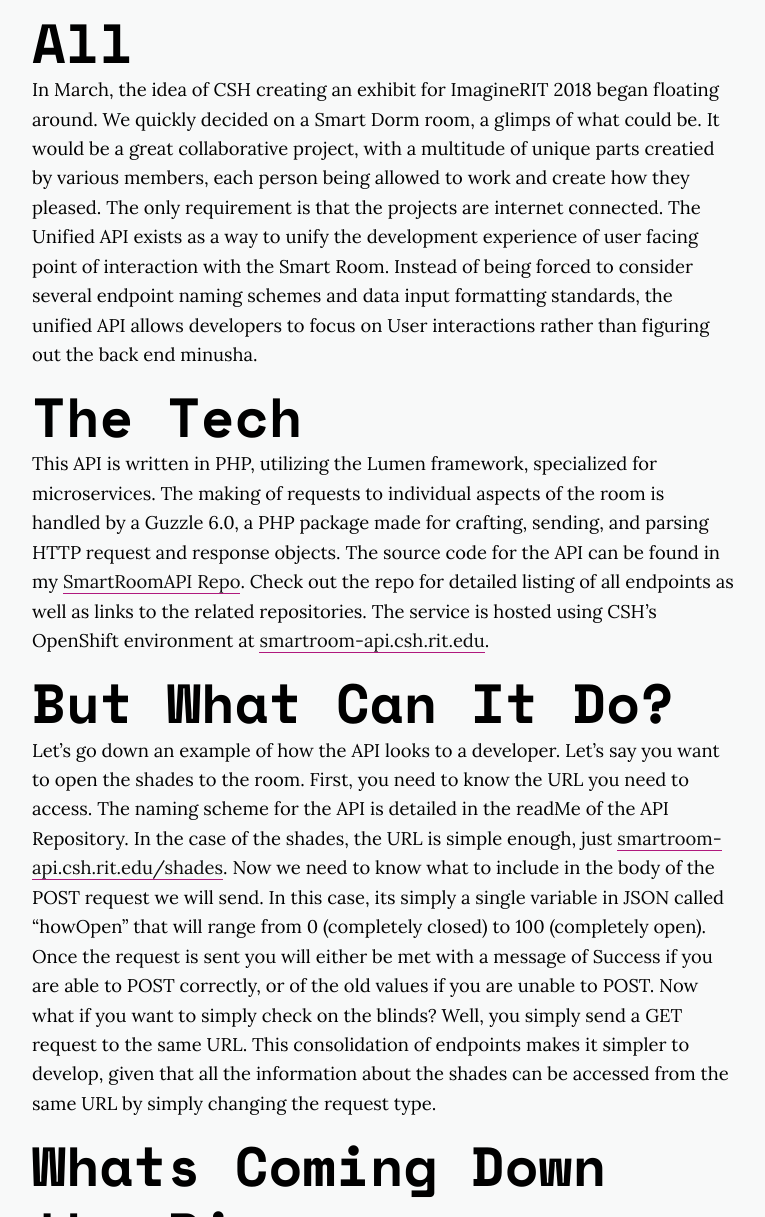
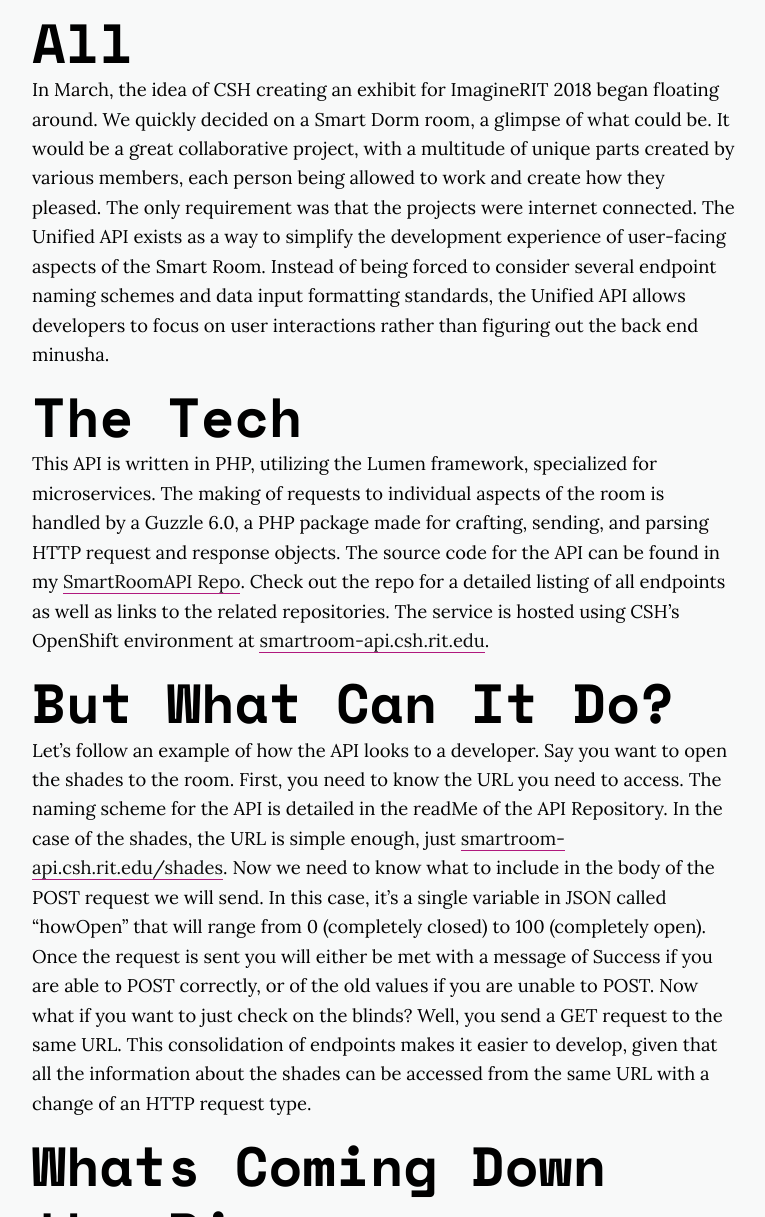
Before and after one commit to ComputerScienceHouse/blog, a Jekyll site: the page built from _posts/2018-04-17-smartroom-api.md, in a window 1280 px wide and 1400 px high, scrolled down 592 px. Shown: the part 183-1400 px from the top of the window, without its empty margins (256-1021 px from the left). Built offline with Jekyll 4.4.1, drawn with Linux system fonts in a browser that asks for light colours; nearby versions of some CDN libraries; some of the changed text lies outside the part shown.

Commit message:
Updated with jtaglic changes and some minor edits

```diff
--- a/_posts/2018-04-17-smartroom-api.md
+++ b/_posts/2018-04-17-smartroom-api.md
@@ -20,26 +20,26 @@ author-social:
     linkedin:
 ---
 # One API to Rule them All
-In March, the idea of CSH creating an exhibit for ImagineRIT 2018 began floating around. We quickly decided on a Smart Dorm room, a glimps of what could be. It would be a great collaborative
- project, with a multitude of unique parts creatied by various members, each person being allowed to work and create how they pleased. The only requirement is that the projects are internet
-connected. The Unified API exists as a way to unify the development experience of user facing point of interaction with the Smart Room. Instead of being forced to consider several endpoint
-naming schemes and data input formatting standards, the unified API allows developers to focus on User interactions rather than figuring out the back end minusha.
+In March, the idea of CSH creating an exhibit for ImagineRIT 2018 began floating around. We quickly decided on a Smart Dorm room, a glimpse of what could be. It would be a great collaborative
+ project, with a multitude of unique parts created by various members, each person being allowed to work and create how they pleased. The only requirement was that the projects were internet
+connected. The Unified API exists as a way to simplify the development experience of user-facing aspects of the Smart Room. Instead of being forced to consider several endpoint
+naming schemes and data input formatting standards, the Unified API allows developers to focus on user interactions rather than figuring out the back end minusha.
 
 # The Tech
-This API is written in PHP, utilizing the Lumen framework, specialized for microservices. The making of requests to individual aspects of the room  is handled by a Guzzle 6.0, a PHP package
+This API is written in PHP, utilizing the Lumen framework, specialized for microservices. The making of requests to individual aspects of the room is handled by a Guzzle 6.0, a PHP package
 made for crafting, sending, and parsing HTTP request and response objects. The source code for the API can be found in my [SmartRoomAPI Repo](https://github.com/LeulBM/SmartRoomAPI).
-Check out the repo for detailed listing of all endpoints as well as links to the related repositories. The service is hosted using CSH's OpenShift environment at
+Check out the repo for a detailed listing of all endpoints as well as links to the related repositories. The service is hosted using CSH's OpenShift environment at
 [smartroom-api.csh.rit.edu](https://smartroom-api.csh.rit.edu).
 
 # But What Can It Do?
-Let's go down an example of how the API looks to a developer. Let's say you want to open the shades to the room. First, you need to know the URL you need to access. The naming scheme for the
+Let's follow an example of how the API looks to a developer. Say you want to open the shades to the room. First, you need to know the URL you need to access. The naming scheme for the
 API is detailed in the readMe of the API Repository. In the case of the shades, the URL is simple enough, just [smartroom-api.csh.rit.edu/shades](https://smartroom-api.csh.rit.edu/shades). Now we need
-to know what to include in the body of the POST request we will send. In this case, its simply a single variable in JSON called "howOpen" that will range from 0 (completely closed) to 100 (completely
+to know what to include in the body of the POST request we will send. In this case, it's a single variable in JSON called "howOpen" that will range from 0 (completely closed) to 100 (completely
  open). Once the request is sent you will either be met with a message of Success if you are able to POST correctly, or of the old values if you are unable to POST. Now what if you want to
- simply check on the blinds? Well, you simply send a GET request to the same URL. This consolidation of endpoints makes it simpler to develop, given that all the information about the shades
- can be accessed from the same URL by simply changing the request type.
+just check on the blinds? Well, you send a GET request to the same URL. This consolidation of endpoints makes it easier to develop, given that all the information about the shades
+can be accessed from the same URL with a change of an HTTP request type.
 
 # Whats Coming Down the Pipe
-This project in the future has a few routes it can move down. If there is a desire for a more robust system capable of supporting say a Lounge, the routes and controllers can be altered to allow for several
-of any given object. This would move in tandem with an increase in types of smart hardware the API supports as move endpoints are exposed for use. Secondly, the project can move to include a authention
+This project in the future has a few routes it can move down. If there is a desire for a more robust system capable of supporting say a Lounge, the routes and controllers can be altered to allow for several instances
+of any given object. This would move in tandem with an increase in types of smart hardware the API supports as move endpoints are exposed for use. Secondly, the project can move to include an authentication
 system to restrict access to CSH members.
```
Also changed, not shown: other parts of _posts/2018-04-17-smartroom-api.md (+1 -1 lines).
